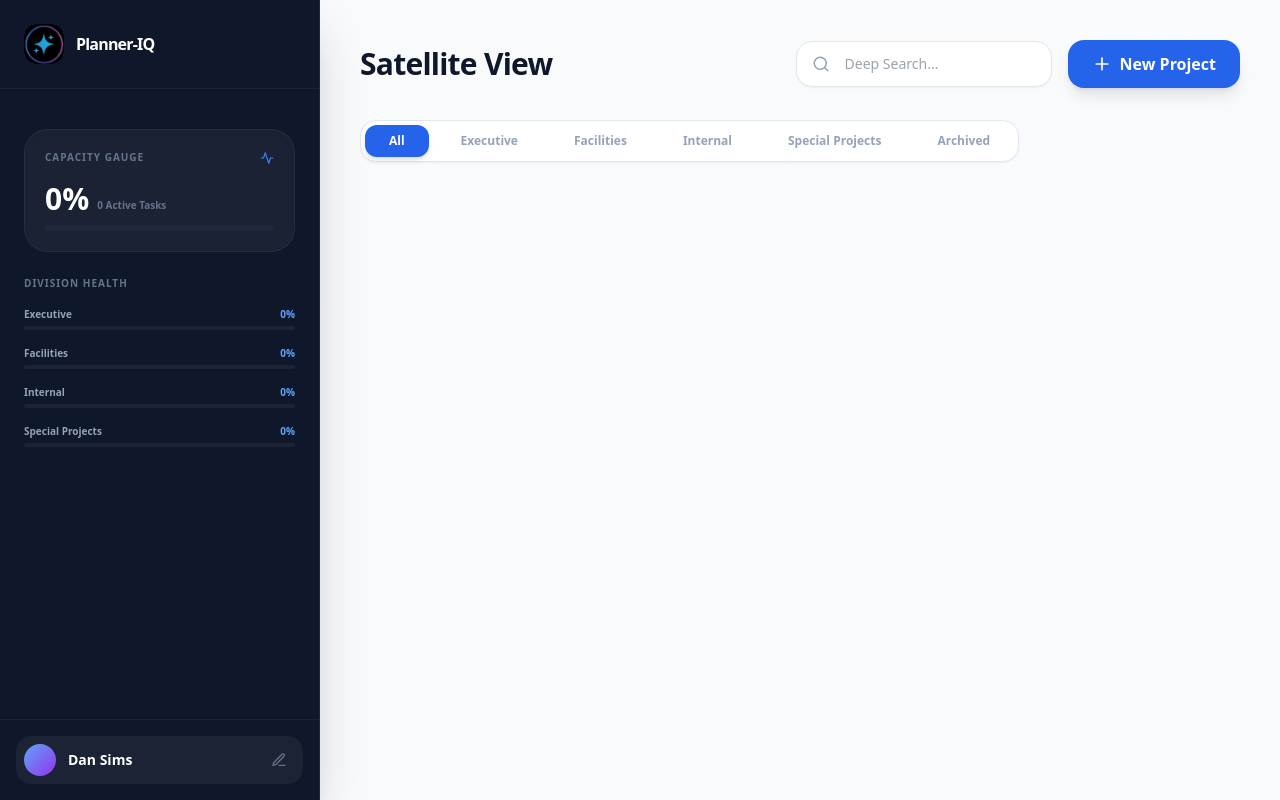
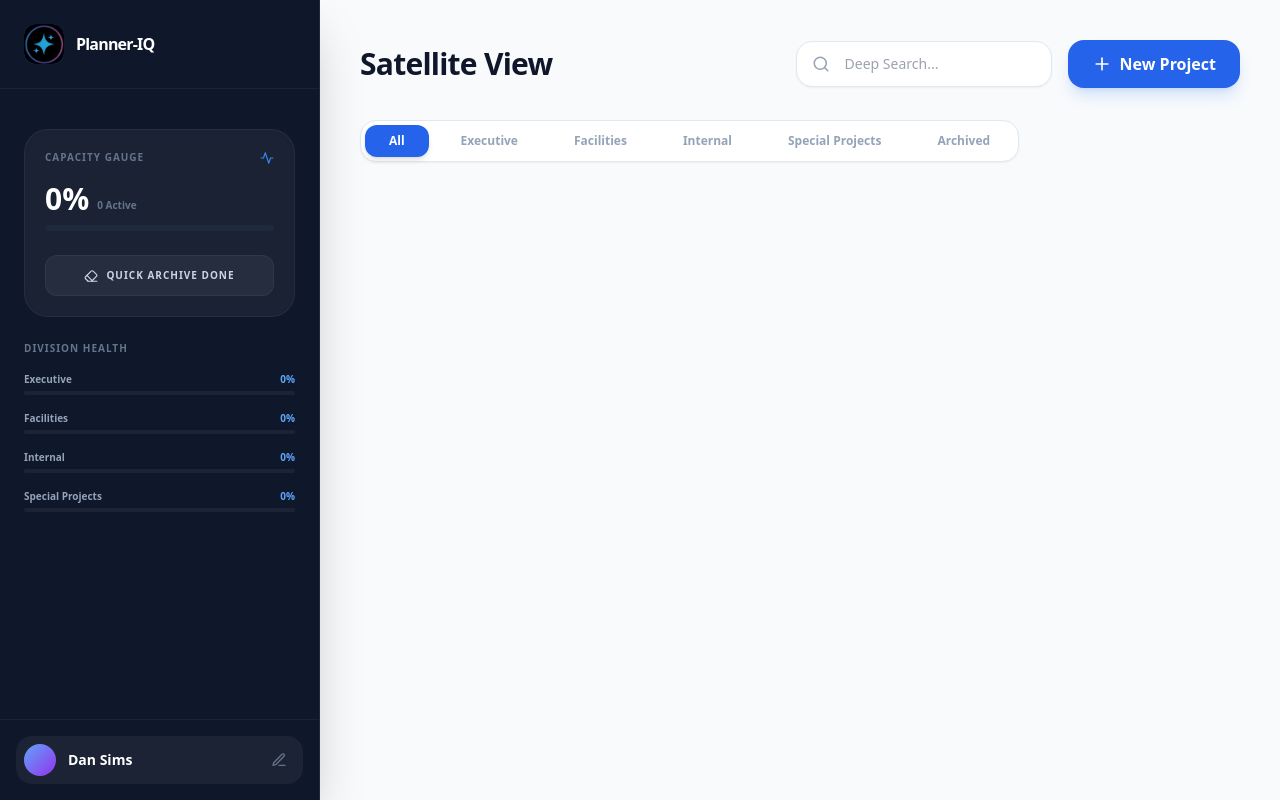
Before and after one commit to dansims2024-afk/Planner-IQ, a Next.js app: page / in a window 1280 px wide. Built offline with nearby package versions, Linux system fonts and the light colour scheme.

Commit message:
Update Dashboard.jsx

```diff
--- a/src/components/Dashboard.jsx
+++ b/src/components/Dashboard.jsx
@@ -3,7 +3,7 @@
 import React, { useState, useEffect } from 'react';
 import {
   Layout, CheckCircle2, Plus, X, Search, Bell, Edit3,
-  Settings, Archive, Trash2, Filter, Zap, Activity
+  Settings, Archive, Trash2, Filter, Zap, Activity, Eraser
 } from 'lucide-react';
 import Image from 'next/image';
 import Link from 'next/link';
@@ -33,14 +33,24 @@ export default function Dashboard() {
     localStorage.setItem('planner_iq_projects', JSON.stringify(list));
   };
 
-  // --- CAPACITY ENGINE: BURNOUT LOGIC ---
+  // --- NEW: BULK ARCHIVE LOGIC ---
+  const archiveCompletedProjects = () => {
+    const updated = projects.map(p => {
+      // Check if project is 100% complete and not already archived
+      const allDone = p.phases.every(ph => ph.tasks.every(t => t.completed)) && p.phases.length > 0;
+      if (allDone && !p.archived) {
+        return { ...p, archived: true, lastUpdated: "Archived via Bulk" };
+      }
+      return p;
+    });
+    saveAll(updated);
+  };
+
   const getCapacityStats = () => {
     const activeProjects = projects.filter(p => !p.archived);
     const totalPendingTasks = activeProjects.reduce((acc, p) =>
       acc + p.phases.reduce((phAcc, ph) => phAcc + (ph.tasks?.filter(t => !t.completed).length || 0), 0), 0
     );
-
-    // Logic: 0-10 tasks = Low, 11-25 = Optimal, 26+ = Critical
     const capacityLevel = Math.min((totalPendingTasks / 30) * 100, 100);
     return { percent: Math.round(capacityLevel), count: totalPendingTasks };
   };
@@ -64,17 +74,15 @@ export default function Dashboard() {
   return (
     <div className="min-h-screen bg-slate-50 flex font-sans text-slate-900">
 
-      {/* SIDEBAR WITH ANALYTICS */}
       <aside className="w-80 bg-slate-900 text-slate-300 flex flex-col fixed h-full hidden lg:flex border-r border-slate-800 shadow-2xl z-20">
         <div className="p-6 border-b border-white/5 flex items-center gap-3">
-          <div className="relative w-10 h-10 rounded-xl overflow-hidden bg-blue-600 flex items-center justify-center font-bold">
+          <div className="relative w-10 h-10 rounded-xl overflow-hidden bg-blue-600 flex items-center justify-center font-bold shrink-0">
             <Image src="/logo.png" alt="Logo" fill className="object-cover z-10" onLoad={()=>setLogoLoaded(true)} onError={()=>setLogoLoaded(false)} unoptimized />
-            {!logoLoaded && "P"}
+            {!logoLoaded && <span className="text-lg text-white">P</span>}
           </div>
           <h1 className="font-bold text-white tracking-tighter">Planner-IQ</h1>
         </div>
 
-        {/* CAPACITY GAUGE */}
         <div className="p-6 mt-4">
           <div className="bg-white/5 rounded-3xl p-5 border border-white/5 shadow-inner">
             <div className="flex justify-between items-center mb-4">
@@ -83,19 +91,23 @@ export default function Dashboard() {
             </div>
             <div className="flex items-end gap-2 mb-2">
               <span className="text-3xl font-black text-white">{capacity.percent}%</span>
-              <span className="text-[10px] font-bold text-slate-500 mb-1">{capacity.count} Active Tasks</span>
+              <span className="text-[10px] font-bold text-slate-500 mb-1">{capacity.count} Active</span>
             </div>
             <div className="h-1.5 w-full bg-slate-800 rounded-full overflow-hidden">
-              <div
-                className={`h-full transition-all duration-1000 ${capacity.percent > 80 ? 'bg-red-500' : 'bg-blue-600'}`}
-                style={{ width: `${capacity.percent}%` }}
-              />
+              <div className={`h-full transition-all duration-1000 ${capacity.percent > 80 ? 'bg-red-500' : 'bg-blue-600'}`} style={{ width: `${capacity.percent}%` }} />
             </div>
+
+            {/* BULK ACTION BUTTON */}
+            <button
+              onClick={archiveCompletedProjects}
+              className="mt-6 w-full flex items-center justify-center gap-2 py-3 bg-white/5 hover:bg-blue-600 hover:text-white rounded-xl text-[10px] font-bold uppercase tracking-widest transition-all border border-white/5 hover:border-blue-400"
+            >
+              <Eraser size={14} /> Quick Archive Done
+            </button>
           </div>
         </div>
 
-        {/* DIVISION HEALTH */}
-        <div className="px-6 space-y-4 mb-6">
+        <div className="px-6 space-y-4 mb-6 overflow-y-auto no-scrollbar">
           <h3 className="text-[10px] font-bold uppercase tracking-widest text-slate-500">Division Health</h3>
           {DIVISIONS.filter(d => d !== "All" && d !== "Archived").map(div => (
             <div key={div} className="space-y-1">
@@ -110,12 +122,11 @@ export default function Dashboard() {
           ))}
         </div>
 
-        {/* PROFILE & EDIT MODE */}
         <div className="mt-auto p-4 border-t border-white/5">
           <div className="flex items-center gap-3 p-2 bg-white/5 rounded-2xl">
             <div className="w-8 h-8 rounded-full bg-gradient-to-br from-blue-400 to-purple-600" />
             <div className="flex-1 text-sm font-semibold text-white">Dan Sims</div>
-            <button onClick={() => setIsEditMode(!isEditMode)} className={`p-2 rounded-lg transition-all ${isEditMode ? 'bg-blue-600 text-white' : 'text-slate-500'}`}>
+            <button onClick={() => setIsEditMode(!isEditMode)} className={`p-2 rounded-lg transition-all ${isEditMode ? 'bg-blue-600 text-white shadow-lg' : 'text-slate-500 hover:text-white'}`}>
               <Edit3 size={16}/>
             </button>
           </div>
@@ -127,11 +138,11 @@ export default function Dashboard() {
           <div className="flex justify-between items-center">
             <h2 className="text-3xl font-extrabold tracking-tight">Satellite View</h2>
             <div className="flex items-center gap-4">
-              <div className="relative">
+              <div className="relative group">
                 <Search className="absolute left-4 top-1/2 -translate-y-1/2 text-slate-400" size={18} />
-                <input value={searchQuery} onChange={(e)=>setSearchQuery(e.target.value)} placeholder="Deep Search..." className="pl-12 pr-6 py-3 bg-white border border-slate-200 rounded-2xl text-sm w-64 shadow-sm outline-none" />
+                <input value={searchQuery} onChange={(e)=>setSearchQuery(e.target.value)} placeholder="Deep Search..." className="pl-12 pr-6 py-3 bg-white border border-slate-200 rounded-2xl text-sm w-64 shadow-sm outline-none focus:ring-4 focus:ring-blue-500/10" />
               </div>
-              <button onClick={()=>setIsModalOpen(true)} className="bg-blue-600 text-white px-6 py-3 rounded-2xl font-bold flex items-center gap-2 shadow-lg hover:scale-105 transition-all"><Plus size={20}/> New Project</button>
+              <button onClick={()=>setIsModalOpen(true)} className="bg-blue-600 text-white px-6 py-3 rounded-2xl font-bold flex items-center gap-2 shadow-lg shadow-blue-500/20 hover:scale-105 transition-all"><Plus size={20}/> New Project</button>
             </div>
           </div>
 
@@ -146,7 +157,7 @@ export default function Dashboard() {
 
         <div className="grid grid-cols-1 md:grid-cols-2 xl:grid-cols-3 gap-8">
           {filteredProjects.map((p, index) => (
-            <div key={p.id} className="relative h-full group">
+            <div key={p.id} className="relative h-full">
               <ProjectCard
                 project={p}
                 isEditMode={isEditMode}
@@ -159,7 +170,7 @@ export default function Dashboard() {
                   <input type="number" value={p.order || index + 1} onChange={(e) => {
                     const val = parseInt(e.target.value);
                     saveAll(projects.map(proj => proj.id === p.id ? {...proj, order: val} : proj).sort((a,b)=>a.order-b.order));
-                  }} className="w-20 p-3 bg-white rounded-xl text-center font-bold text-xl" />
+                  }} className="w-20 p-3 bg-white rounded-xl text-center font-bold text-xl outline-none" />
                 </div>
               )}
             </div>
```
